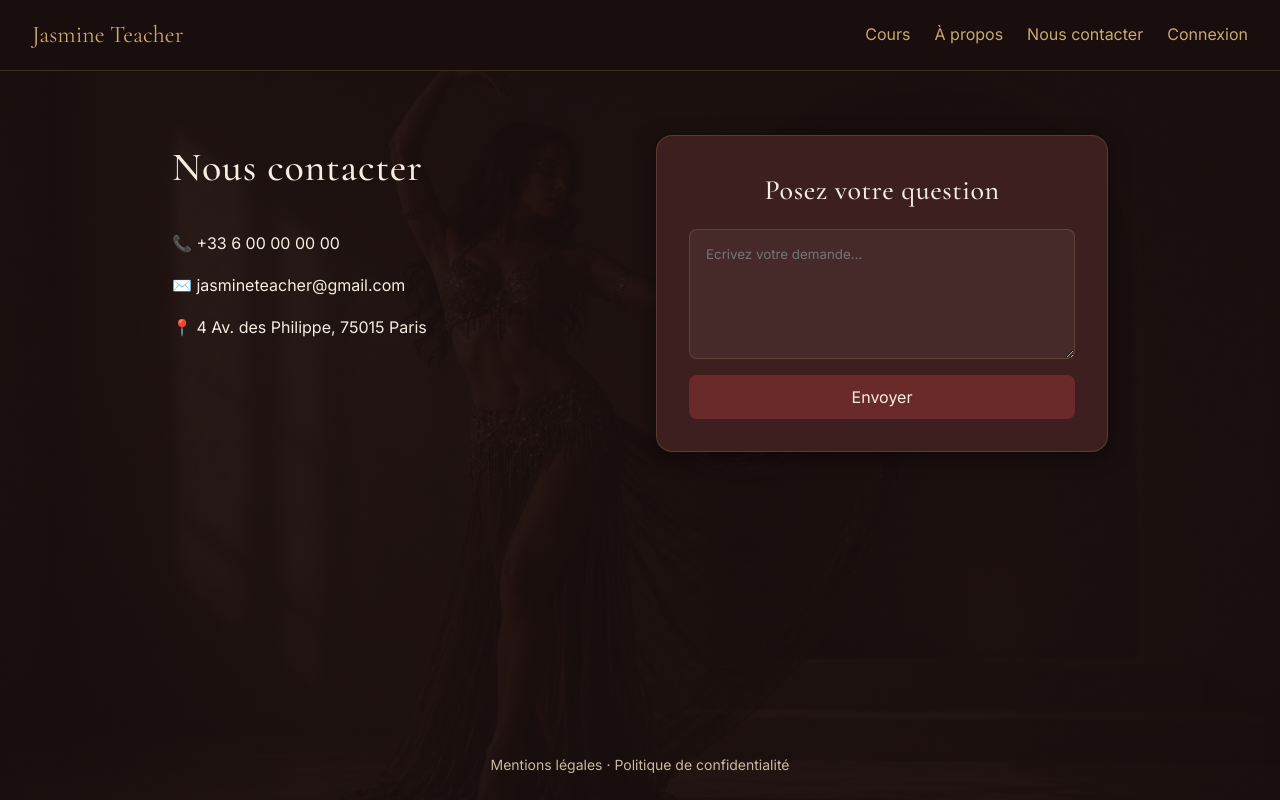
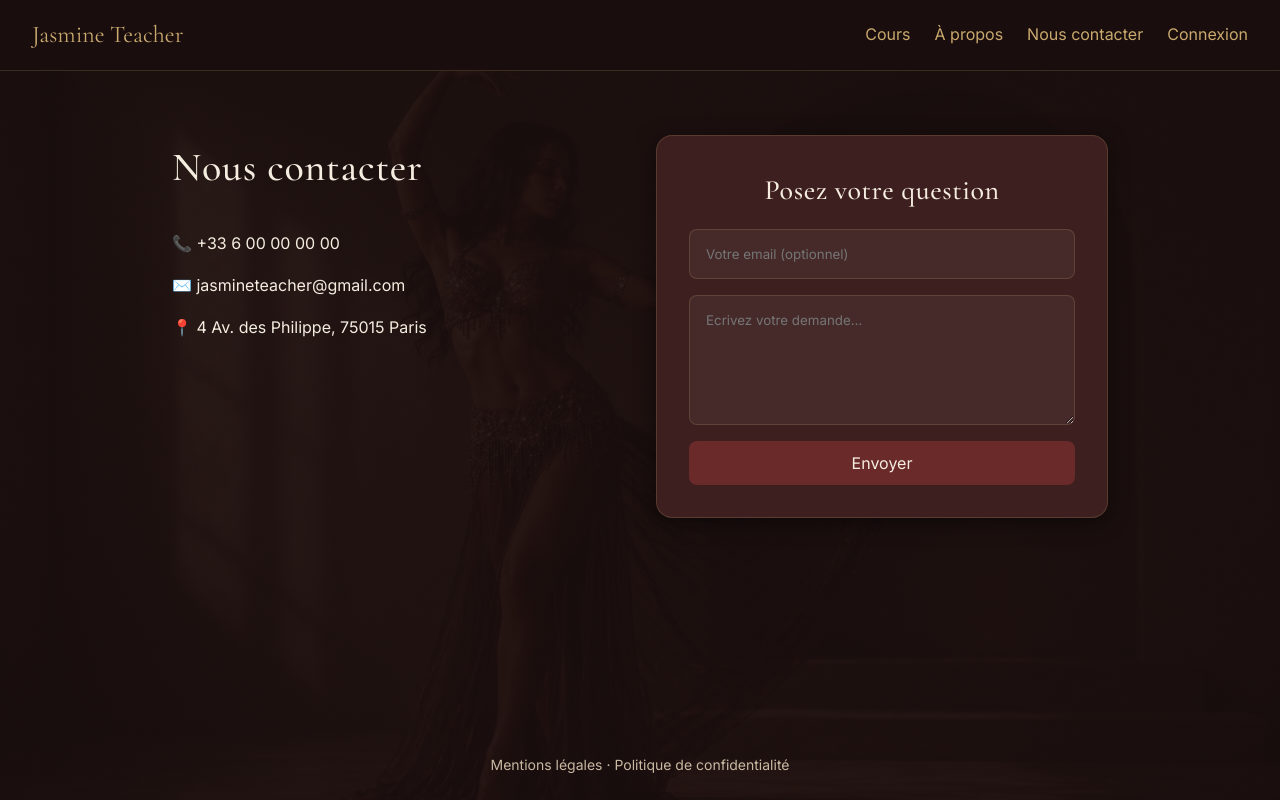
Before and after one commit to daddacameliayasmine-oss/JasmineTeacher-frontend, a React (Vite) app: page /contact in a window 1280 px wide. Built offline with nearby package versions, Linux system fonts and the light colour scheme.

Commit message:
feat(contact): branchement formulaire sur api avec email prerempli si connecte

```diff
--- a/src/pages/Contact.tsx
+++ b/src/pages/Contact.tsx
@@ -1,18 +1,43 @@
 import { type FormEvent, useState } from "react";
 import Button from "../components/ui/Button.js";
 import Card from "../components/ui/Card.js";
+import { useAuth } from "../context/AuthContext.js";
+import { sendContactMessage } from "../services/contactService.js";
 
-// Page "Nous contacter" : coordonnees + formulaire (Frame 4).
-// Le formulaire est local pour l'instant (pas d'endpoint /contact cote API).
+// Style commun aux champs du formulaire.
+const fieldStyle = {
+  padding: "var(--space-md)",
+  borderRadius: "var(--radius-md)",
+  border: "1px solid var(--color-border)",
+  background: "rgba(255, 255, 255, 0.05)",
+  color: "var(--color-text)",
+  fontFamily: "inherit",
+  resize: "vertical" as const,
+};
+
+// Page "Nous contacter" : coordonnees + formulaire branche sur POST /api/contact.
 const Contact = () => {
+  const { user } = useAuth();
+  // Si user connecte, on pre-remplit l'email avec son adresse.
+  const [email, setEmail] = useState(user?.email ?? "");
   const [message, setMessage] = useState("");
   const [sent, setSent] = useState(false);
+  const [error, setError] = useState<string | null>(null);
+  const [submitting, setSubmitting] = useState(false);
 
-  const handleSubmit = (event: FormEvent<HTMLFormElement>) => {
+  const handleSubmit = async (event: FormEvent<HTMLFormElement>) => {
     event.preventDefault();
-    // TODO Sprint suivant : appel a POST /api/contact une fois la route creee cote back.
-    setSent(true);
-    setMessage("");
+    setError(null);
+    setSubmitting(true);
+    try {
+      await sendContactMessage(email || null, message);
+      setSent(true);
+      setMessage("");
+    } catch (err) {
+      setError(err instanceof Error ? err.message : "Erreur");
+    } finally {
+      setSubmitting(false);
+    }
   };
 
   return (
@@ -35,23 +60,24 @@ const Contact = () => {
 
       <Card title="Posez votre question">
         <form onSubmit={handleSubmit} style={{ display: "flex", flexDirection: "column", gap: "var(--space-md)" }}>
+          <input
+            type="email"
+            value={email}
+            onChange={(e) => setEmail(e.target.value)}
+            placeholder="Votre email (optionnel)"
+            style={fieldStyle}
+          />
           <textarea
             value={message}
             onChange={(e) => setMessage(e.target.value)}
             placeholder="Ecrivez votre demande…"
             rows={6}
             required
-            style={{
-              padding: "var(--space-md)",
-              borderRadius: "var(--radius-md)",
-              border: "1px solid var(--color-border)",
-              background: "rgba(255, 255, 255, 0.05)",
-              color: "var(--color-text)",
-              fontFamily: "inherit",
-              resize: "vertical",
-            }}
+            minLength={5}
+            style={fieldStyle}
           />
-          <Button type="submit">Envoyer</Button>
+          {error && <p style={{ color: "salmon" }}>{error}</p>}
+          <Button type="submit">{submitting ? "Envoi…" : "Envoyer"}</Button>
           {sent && <p style={{ color: "var(--color-gold)" }}>Message bien reçu, merci !</p>}
         </form>
       </Card>
```
